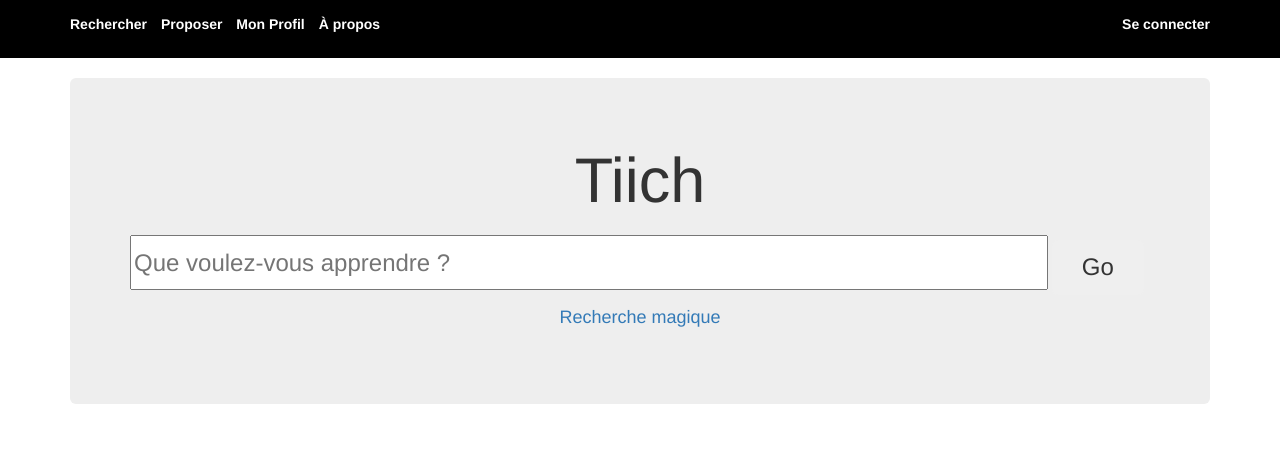
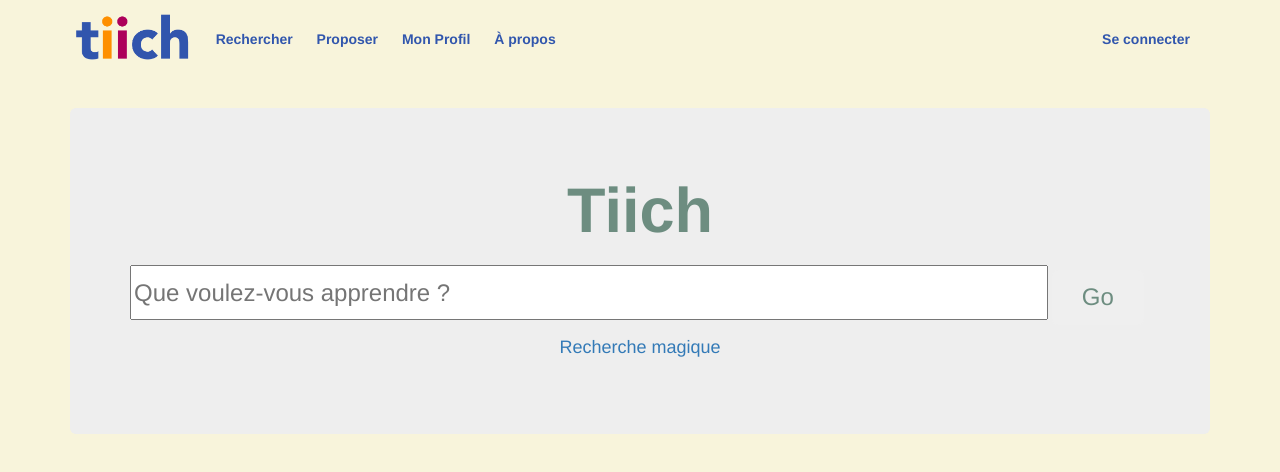
Before and after one commit to Glyca/tiich-sw2014, a website: page index.html in a window 1280 px wide. Drawn offline with Linux system fonts and the light colour scheme.

Commit message:
Intégration design.

```diff
--- a/index.html
+++ b/index.html
@@ -23,8 +23,8 @@
 <body>
 
 <nav>
-    <div class="container">
-
+    <ul class="container">
+            <img class="logo-slim" src="pictures/logo_slim.png" alt="Logo" />
 
             <li><a href="#/">Rechercher</a></li>
 
@@ -34,11 +34,10 @@
 
             <li><a href="#">À propos</a></li>
 
-            <p class="pull-right">
-                <a href="#">Se connecter</a></li>
-            </p>
-        </div>
-    </div>
+            <li class="pull-right">
+                    <a href="#">Se connecter</a>
+            </li>
+    </ul>
 </nav>
 
 <!--[if lt IE 8]>
--- a/style.css
+++ b/style.css
@@ -1,5 +1,15 @@
+body {
+    background-color: #f8f4db;
+    color: #6d8d80;
+}
+
+.button {
+    background-color: #91B5A8;
+    color: #3156AD;
+}
+
 nav {
-    background-color : black;
+    background-color : #F8F4DB;
     color: white;
     padding: 1em;
     margin-bottom: 20px;
@@ -7,11 +17,15 @@
 
 nav li {
     display: inline-block;
-    margin-right: 10px;
+    padding-right: 20px;
+    /*vertical-align: middle;*/
+    height: 50px;
+    line-height: 50px;
 }
 
 nav a {
-    color: white;
+    /*color: #FF8D00;*/
+    color: #3156AD;
     font-weight: bold;
 }
 
@@ -19,6 +33,12 @@
     color: white;
     font-weight: bold;
     text-decoration: none;
+}
+
+.logo-slim {
+    float: left;
+    height: 50px;
+    margin-right: 20px;
 }
 
 form#search input {
@@ -32,22 +52,27 @@
 }
 
 h1 {
+    color: #AD005A;
     margin-bottom: 20px;
+    font-weight: bold;
 }
 
 .row {
     padding-bottom: 10px;
 }
 
+section {
+    /*color: #112831;*/
+}
+
 section .title {
-    border: solid 1px black;
     text-align: center;
     font-size: 3em;
     padding: 0.75em;
+    color: #112838;
 }
 
 section .workshop {
-    border: solid 1px black;
     font-size: 1.5em;
 }
 
@@ -60,6 +85,10 @@
     text-align: center;
 }
 
+section .workshop .column1 {
+    border-right: 2px solid #AD005A;
+}
+
 section .participation {
     text-align: center;
 }
@@ -70,7 +99,6 @@
 }
 
 section .profile-comments {
-    border: solid 1px black;
     min-height: 6em;
 }
 
@@ -103,7 +131,6 @@
 }
 
 section .activite-recentes {
-    border-top: 1px black solid;
 }
 
 section .activite-recentes h1 {
@@ -146,3 +173,7 @@
 ul {
     list-style-type: none;
 }
+
+.text-succes {
+    color: #91B5A8;
+}
```
Also changed, not shown: partials/workshop.html (+3 -3 lines), pictures/logo.png (added), pictures/logo_slim.png (added).
